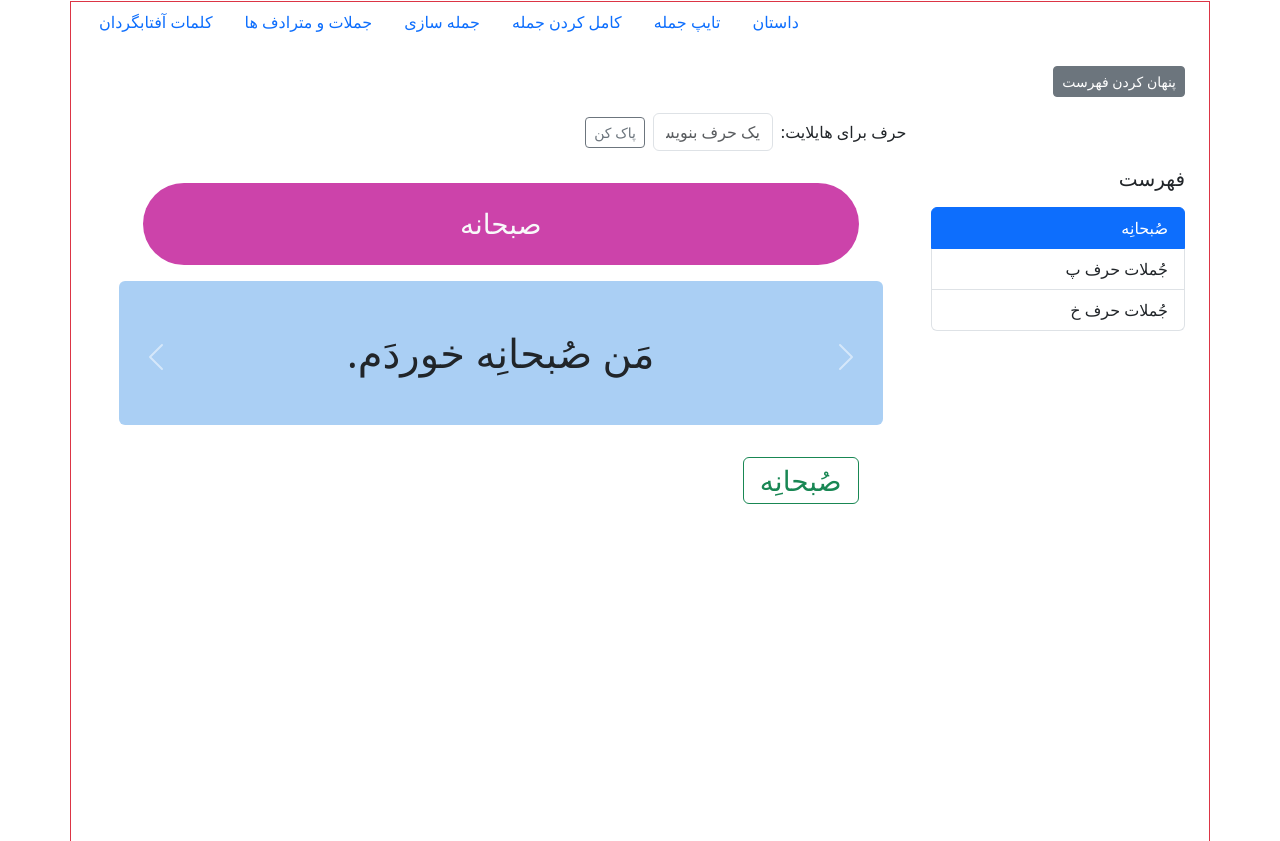
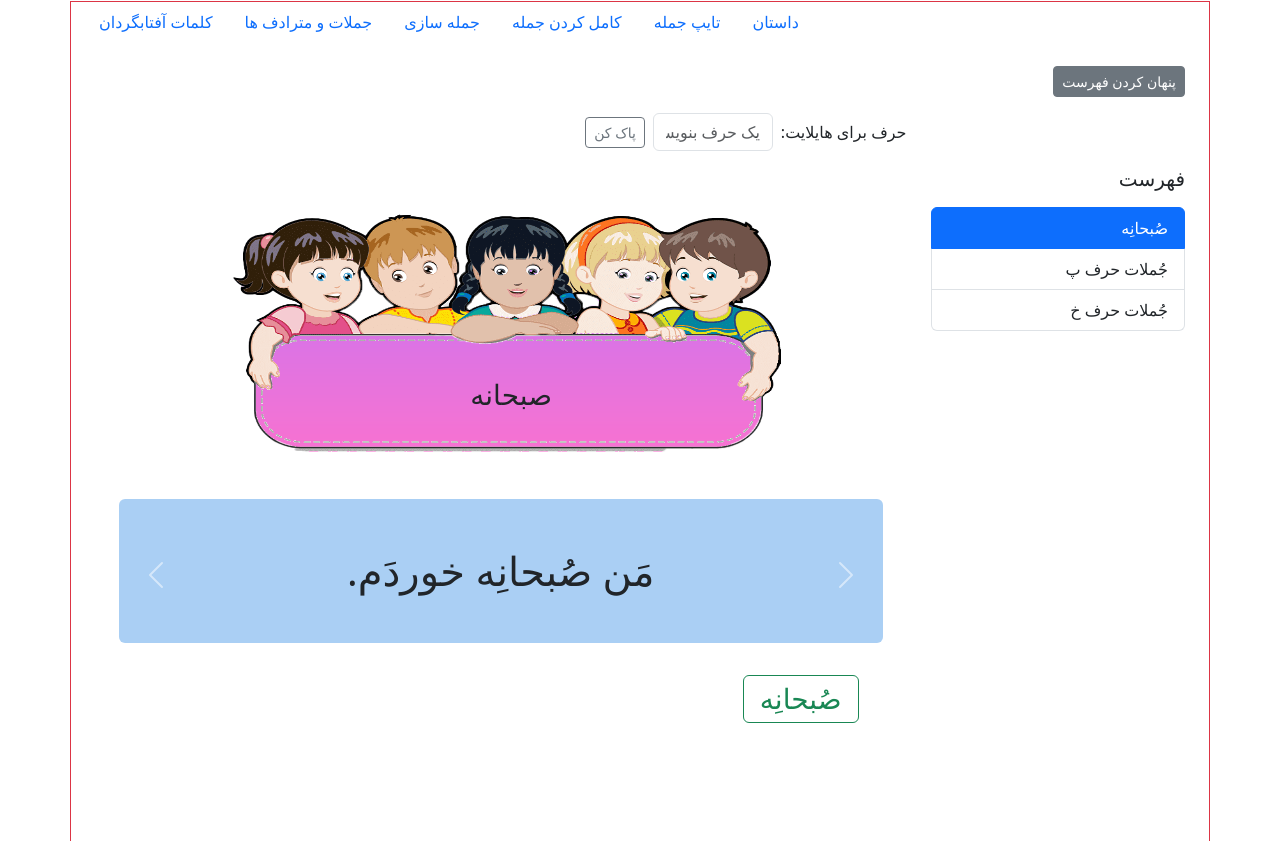
Before and after one commit to masooma-zahedi/F_webClass, a React (Create React App) app: page /word/sentenceObject in a window 1280 px wide. Shown: the part 479-1320 px from the top of the page. Built offline with nearby package versions, Linux system fonts and the light colour scheme.

Commit message:
worked on sentenceObject --> ok

```diff
--- a/src/sections/alphabet/BrokenGlass.jsx
+++ b/src/sections/alphabet/BrokenGlass.jsx
@@ -61,6 +61,10 @@ const wordsData = [
   {
     category: "ق",
     words: ["قاب","رَقیق","حُقوق","نُقرِه","صادِق","قارچ","ناطِق","یَقین","نَقاش","قُدرَت","عاشِق","سَقف","قاشُق","حَقیر","قَشَنگ","قَلب","مَقصَد","قِرمِز","قانون","قامَت",],
+  },
+  {
+    category:"کلاس G",
+    words: ["بام","دَر","بَر","پَر","مار","بَد","دام","پَد","تاب","مادَر","رَد","اَد","مَرد","باد","مام","بار","پا","را","تار","دار"],
   },
   {
     category: "",
--- a/src/sections/alphabet/CupGame.jsx
+++ b/src/sections/alphabet/CupGame.jsx
@@ -9,7 +9,10 @@ export default function CupGame() {
     "مهمانی شادی": ["مِهمانی","شاد","بادکُنَک","چِراغ","رَنگی","دوست","بازی","کِیک","شُکُلاتی","آب‌میوِه","خُوشحال","لَذَت","تَشَكُر"],
     "سفر با کشتی": ["سَفَر","کَشتی","دَریا","آب","ماهی","خُوشحال","مُرغِ دَریایی","پَرَنده","جَزیره","نارگِیل","دَرَخت","شَب","سِتاره","آسمان","خـانِه"],
     "لیلا و درخت جادویی": ["دِه","لِیلا","بِن","دِرَخت","زَمین","دانِه","باغ","آب","مُراقِبَت","رُشد","جادویی","هَوا","شاد","دُنیا","بِهتَر"],
-    "من و ماکارونی": ['مَن','ماکارونی','مادَر','نورا','شام','گُفتَم','باشِه','دُرُست','قابلَمه','بویِ','بابا','خوشمَزه','کُمَک','آفَرین','هَمِه','خَندیدیم','خوردیم']
+    "من و ماکارونی": ['مَن','ماکارونی','مادَر','نورا','شام','گُفتَم','باشِه','دُرُست','قابلَمه','بویِ','بابا','خوشمَزه','کُمَک','آفَرین','هَمِه','خَندیدیم','خوردیم'],
+    "قارچ و مورچه‌ها": ["قارچ","مورچه","کوچولو","قشنگ","بماند","بچینم","دَویدَند","خندیدند","خانَه"],
+    "حرف م":["مار","مات","موز","مَغز","مَرد","موم","ماست","مِداد","موتور","آمار","رام","مُپ","موج","مُژده","ماتَم"],
+
   };
 
   // 📌 حالت انتخابی
--- a/src/sections/word/SentenceObject.jsx
+++ b/src/sections/word/SentenceObject.jsx
@@ -186,59 +186,76 @@ const lessonGroups = [
       imgSide:"https://clipart-library.com/images/dc4ok8Loi.jpg",
       slides: [
         {
-          sentence: "اُستاد با میخ و تَخته تَخت می سازَد.",
+          sentence: "اُستاد با میخ و تَخته میز  می سازَد.",
           words: [
-            { text: "میخ", pronunciation: "mikh", image: "https://cdn-icons-png.flaticon.com/512/2933/2933827.png", translation: "Nail" },
-            { text: "تُخته", pronunciation: "takhte", image: "https://cdn-icons-png.flaticon.com/512/2830/2830308.png", translation: "Wood plank" },
-            { text: "تُخت", pronunciation: "takht", image: "https://cdn-icons-png.flaticon.com/512/1046/1046896.png", translation: "Bed" }
+            { text: "میخ", pronunciation: "mikh", image: "https://media.istockphoto.com/id/1202543150/vector/metal-nail-vector-isolated-illustration.jpg?s=612x612&w=0&k=20&c=eQlQVzU-TH9nZ6Mty6b54_EboRAS3lCG_k7m66KpoIQ=", translation: "Nail" },
+            { text: "تَخته", pronunciation: "takhte", image: "https://cbx-prod.b-cdn.net/COLOURBOX63534787.jpg?width=800&height=800&quality=70", translation: "Wood plank" },
+            { text: "میز", pronunciation: "mizz", image: "https://img.freepik.com/premium-vector/modern-school-desk-clipart-vector-illustration_1316704-52480.jpg", translation: "desk" }
           ]
         },
         {
-          sentence: "خانُواده‌ ی خانُم مُدیر به کِنار رودخانه رَفتَند.",
+          sentence: "خانِواده‌ یِ خانُم رضایی به کِنار رودخانه رَفتَند.",
           words: [
-            { text: "خانُواده", pronunciation: "khānevāde", image: "https://cdn-icons-png.flaticon.com/512/2922/2922510.png", translation: "Family" },
-            { text: "خانُم مُدیر", pronunciation: "khānom modir", image: "https://cdn-icons-png.flaticon.com/512/4140/4140048.png", translation: "Mrs. Principal" },
-            { text: "رودخانه", pronunciation: "rudkhāne", image: "https://cdn-icons-png.flaticon.com/512/4150/4150947.png", translation: "River" }
+            { text: "خانِواده", pronunciation: "khānevāde", image: "https://img.freepik.com/premium-vector/family-consisting-parents-children-is-fishing-together-river-silly-cartoon-featuring-family-monsters-getting-into-some-mischief-home_538213-58164.jpg", translation: "Family" },
+            { text: "رودخانه", pronunciation: "rudkhāne", image: "https://img.freepik.com/premium-photo/cartoon-style-river-scene-with-flowing-blue-river-center-lush-green-grass-trees_1157715-15152.jpg?semt=ais_hybrid&w=740&q=80", translation: "River" }
           ]
         },
         {
           sentence: "خانه‌ ی خَرگوش زِیر دَرَخت اَست.",
           words: [
-            { text: "خانه", pronunciation: "khāne", image: "https://cdn-icons-png.flaticon.com/512/616/616408.png", translation: "House" },
-            { text: "خَرگوش", pronunciation: "khargush", image: "https://cdn-icons-png.flaticon.com/512/616/616408.png", translation: "Rabbit" },
-            { text: "دَرَخت", pronunciation: "derakht", image: "https://cdn-icons-png.flaticon.com/512/765/765481.png", translation: "Tree" }
+            { text: "خانه", pronunciation: "khāne", image: "https://img.freepik.com/premium-vector/illustration-rabbit-house-underground-farm_1323048-67345.jpg", translation: "House" },
+            { text: "خَرگوش", pronunciation: "khargush", image: "https://image.lexica.art/full_webp/f350c8be-9bd4-4f9d-a52c-713b358f9543", translation: "Rabbit" },
           ]
         },
         {
           sentence: "شاخِ گوزَن شِکَستِه اَست.",
           words: [
-            { text: "شاخ", pronunciation: "shākh", image: "https://cdn-icons-png.flaticon.com/512/3081/3081840.png", translation: "Horn" },
-            { text: "گوزَن", pronunciation: "gavazn", image: "https://cdn-icons-png.flaticon.com/512/616/616408.png", translation: "Deer" }
-          ]
-        },
-        {
-          sentence: "خُدا بَخشَندِه اَست.",
-          words: [
-            { text: "خُدا", pronunciation: "khodā", image: "https://cdn-icons-png.flaticon.com/512/1998/1998749.png", translation: "God" },
-            { text: "بَخشَندِه", pronunciation: "bakhshande", image: "https://cdn-icons-png.flaticon.com/512/2917/2917242.png", translation: "Forgiving" }
+            { text: "شاخ", pronunciation: "shākh", image: "https://png.pngtree.com/png-vector/20230808/ourmid/pngtree-deer-horn-vector-png-image_6881711.png", translation: "Horn" },
+            { text: "گوزَن", pronunciation: "gavazn", image: "https://t4.ftcdn.net/jpg/05/99/27/55/360_F_599275596_6WA4IgEOgKpS0NxpEgaMv5CcItB9imDn.jpg", translation: "Deer" }
           ]
         },
         {
           sentence: "مادَر با نَخ دامَنِ دُختَر را می دوزَد.",
           words: [
-            { text: "مادَر", pronunciation: "mādar", image: "https://cdn-icons-png.flaticon.com/512/921/921008.png", translation: "Mother" },
-            { text: "نَخ", pronunciation: "nakh", image: "https://cdn-icons-png.flaticon.com/512/1046/1046786.png", translation: "Thread" },
-            { text: "دامَن", pronunciation: "dāman", image: "https://cdn-icons-png.flaticon.com/512/3348/3348419.png", translation: "Skirt" },
-            { text: "دُختَر", pronunciation: "dokhtar", image: "https://cdn-icons-png.flaticon.com/512/921/921086.png", translation: "Girl" }
+            { text: "نَخ", pronunciation: "nakh", image: "https://img.freepik.com/premium-photo/thread-2d-cartoon-vector-illustration-white-background_889056-28927.jpg", translation: "Thread" },
+            { text: "دامَن", pronunciation: "dāman", image: "https://png.pngtree.com/png-clipart/20230913/original/pngtree-skirt-clipart-an-anime-style-skirt-cartoon-vector-png-image_11078179.png", translation: "Skirt" },
+            { text: "دُختَر", pronunciation: "dokhtar", image: "https://img.pikbest.com/png-images/20241120/muslim-girl-cartoon-character-illustration_11111864.png!sw800", translation: "Girl" }
           ]
         },
         {
           sentence: "آب دَر گَرمـا آدَم را خُنُک می کُنَد.",
           words: [
-            { text: "آب", pronunciation: "āb", image: "https://cdn-icons-png.flaticon.com/512/3075/3075977.png", translation: "Water" },
-            { text: "گَرمـا", pronunciation: "garmā", image: "https://cdn-icons-png.flaticon.com/512/1684/1684375.png", translation: "Heat" },
-            { text: "آدَم", pronunciation: "ādam", image: "https://cdn-icons-png.flaticon.com/512/4140/4140048.png", translation: "Person" },
-            { text: "خُنُک", pronunciation: "khonok", image: "https://cdn-icons-png.flaticon.com/512/3075/3075928.png", translation: "Cool" }
+            { text: "آب", pronunciation: "āb", image: "https://media.istockphoto.com/id/477867499/vector/water-drop-character-holding-a-glass.jpg?s=612x612&w=0&k=20&c=j7mZW-JC4DZLhBizmfh25Wv6ra9uP8hkDYJmr1QA9vs=", translation: "Water" },
+            { text: "گَرمـا", pronunciation: "garmā", image: "https://previews.123rf.com/images/xiongwu5/xiongwu52206/xiongwu5220600389/187989933-too-hot-in-summer-character-heat-stroke-high-temperature-warning-hot-summer-day-vector.jpg", translation: "Heat" },
+            { text: "آدَم", pronunciation: "ādam", image: "https://www.shutterstock.com/image-vector/pictogram-person-cartoon-character-260nw-1058740319.jpg", translation: "Person" },
+            { text: "خُنُک", pronunciation: "khonok", image: "https://www.shutterstock.com/image-vector/cute-kawaii-girl-cooling-her-260nw-1992607868.jpg", translation: "Cool" }
+          ]
+        },
+        {
+          sentence: "خَروس صُبح زود آواز می‌خوانَد.",
+          words: [
+            { text: "خَروس", pronunciation: "kharus", image: "https://www.shutterstock.com/image-vector/rooster-crows-speaker-600nw-2478573723.jpg", translation: "Rooster" },
+            { text: "آواز", pronunciation: "āvāz", image: "https://thumbs.dreamstime.com/b/illustrated-rooster-crowing-musical-notes-emanating-its-open-beak-upward-air-vibrant-illustration-coming-397269024.jpg", translation: "Song" }
+          ]
+        },
+        {
+          sentence: "دَستِ کودک خِیلی کوچَک اَست.",
+          words: [
+            { text: "دَست", pronunciation: "dast", image: "https://static.vecteezy.com/system/resources/previews/036/133/371/non_2x/the-father-s-hand-holds-the-baby-s-hand-child-s-hand-in-dad-s-hand-illustration-vector.jpg", translation: "Hand" },
+            { text: "کودک", pronunciation: "koodak", image: "https://www.shutterstock.com/image-vector/baby-boy-pacifier-mouth-lying-260nw-507915088.jpg", translation: "Child" },
+          ]
+        },
+        {
+          sentence: "خَرچَنگ روی ساحِل رَفت.",
+          words: [
+            { text: "خَرچَنگ", pronunciation: "kharchang", image: "https://thumbs.dreamstime.com/b/cartoon-crab-beach-boat-playful-crab-beach-boat-background-enjoying-sunny-coastal-scene-355395720.jpg", translation: "Crab" },
+            { text: "ساحِل", pronunciation: "sāhel", image: "https://static.vecteezy.com/system/resources/thumbnails/006/823/045/small_2x/beach-cartoon-scenery-background-free-vector.jpg", translation: "Beach" }
+          ]
+        },
+        {
+          sentence: "کودَک با دوستَش خَندید.",
+          words: [
+            { text: " کودَک خَندید", pronunciation: "koodak", image: "https://media.istockphoto.com/id/963896642/vector/laughing-children.jpg?s=612x612&w=0&k=20&c=gTbHkFJKOsXiMMzm7qncZJMFSzLaycXq4VoY6fArzPQ=", translation: "Child" },
           ]
         }
       ]
@@ -391,13 +408,16 @@ const SentenceObject = () => {
           </Col>
         )}
 
-        <Col md={showSidebar ? 9 : 12}>
-          <h3
-            className="mx-5 my-3 p-4 rounded-pill text-light text-center"
-            style={{ backgroundColor: " #cc43aa" }}
+        <Col md={showSidebar ? 9 : 12} className="text-center">
+          <div
+            className="mx-5 my-3 p-4 rounded-pill text-light text-center  mx-auto"
+            style={{ backgroundColor: "",width:"75%",height:"300px",position:"relative" }}
           >
-            {mainTitle}
-          </h3>
+            <img src="/images/assetWord/designPage/title1.png" className="w-100 h-100" alt="" />
+            <h3 className="text-dark" style={{position:"absolute",top:'65%',left:"45%",zIndex:"100"}}>
+              {mainTitle}
+            </h3>
+          </div>
 
           <Carousel
             activeIndex={activeSlideIndex}
@@ -444,8 +464,8 @@ const SentenceObject = () => {
               <>
               {/* <div className="border border-info" style={{position:"relative"}}> */}
                 <Row className="mt-4 justify-content-center text-center">
-                  <Col md={5} className="bg-warning p-2 rounded" style={{ width: "400px" }}>
-                    <Image className="w-100" src={selectedWord.image} fluid rounded />
+                  <Col md={5} className="bg-warning p-2 rounded" style={{ width: "400px",height:"350px" }}>
+                    <Image className="w-100 h-75" src={selectedWord.image} fluid rounded />
                     <p className="mt-2 h2 fs-2" style={{ color: "rgb(240, 19, 148)" }}>
                       {selectedWord.translation}
                     </p>
```
Also changed, not shown: src/sections/alphabet/sunWords.jsx (+7 -3 lines), public/images/assetWord/designPage/title1.png (added).
